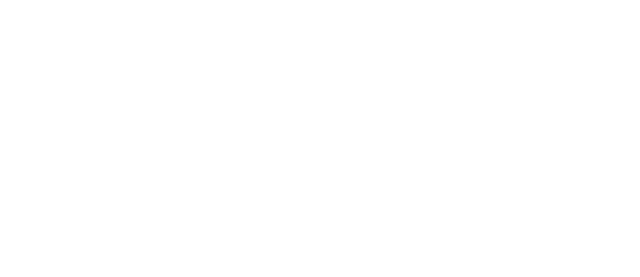
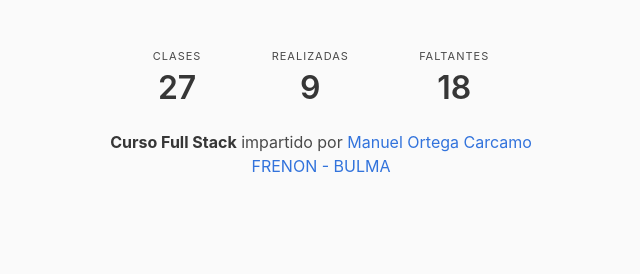
Before and after one commit to mortegac/frenon-layout-bulma, a plain HTML site: page index.html in a window 1280 px wide. Shown: the whole page, without its empty margins (319-959 px from the left). Drawn offline with Linux system fonts and the light colour scheme.

Commit message:
chore: content footer

```diff
--- a/index.html
+++ b/index.html
@@ -12,7 +12,47 @@
 </head>
 
 <body>
-    <footer></footer>
+
+
+
+
+
+    <footer class="footer">
+        <div class="columns">
+            <div class="column"></div>
+            <div class="column">
+                <nav class="level is-mobile">
+                    <div class="level-item has-text-centered">
+                      <div>
+                        <p class="heading">Clases</p>
+                        <p class="title">27</p>
+                      </div>
+                    </div>
+                    <div class="level-item has-text-centered">
+                      <div>
+                        <p class="heading">Realizadas</p>
+                        <p class="title">9</p>
+                      </div>
+                    </div>
+                    <div class="level-item has-text-centered">
+                      <div>
+                        <p class="heading">Faltantes</p>
+                        <p class="title">18</p>
+                      </div>
+                    </div>
+                  </nav>
+            </div>
+            <div class="column"></div>
+        </div>
+
+        <div class="content has-text-centered">
+          <p>
+            <strong>Curso Full Stack</strong> impartido por <a href="#">Manuel Ortega Carcamo</a> </br>
+            <a href="https://github.com/mortegac/frenon-layout-bulma">FRENON - BULMA</a>
+          </p>
+        </div>
+    </footer>
+
 </body>
 
 </html>
```
